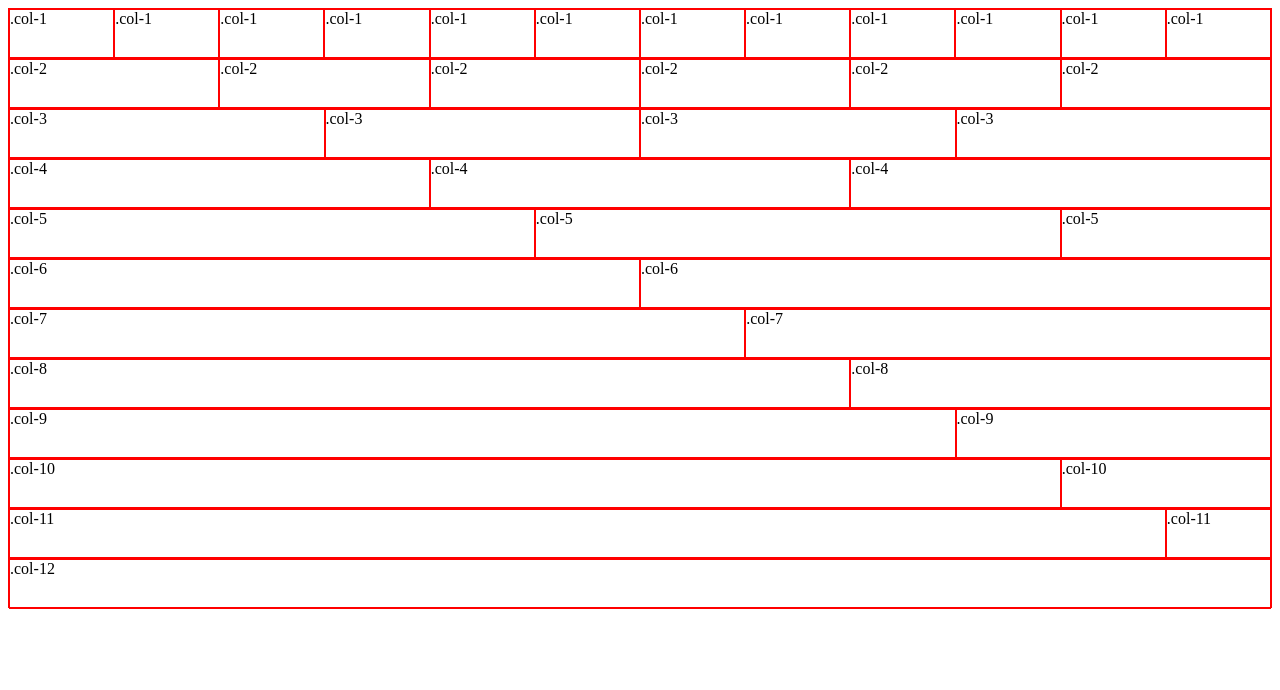
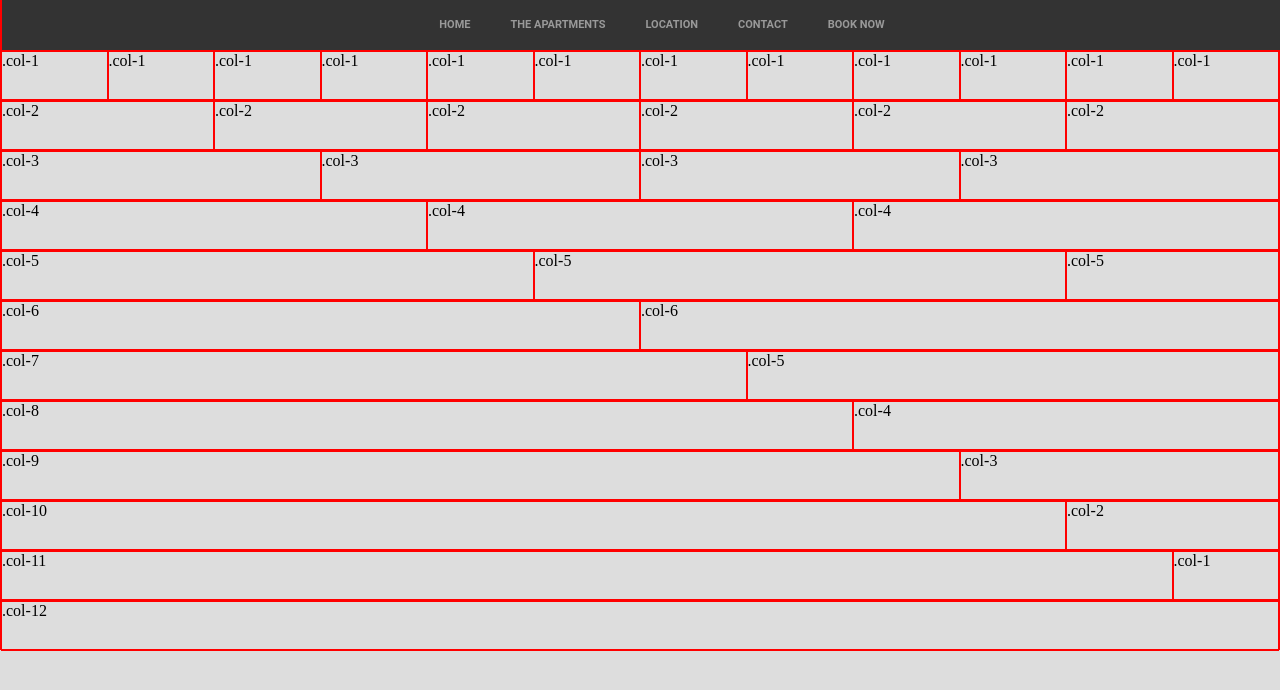
Before and after one commit to mcgofer/Shoestrap, a plain HTML site: page index.html in a window 1280 px wide. Drawn offline with Linux system fonts and the light colour scheme.

Commit message:
Navbar added

```diff
--- a/index.html
+++ b/index.html
@@ -11,6 +11,29 @@
 </head>
 
 <body>
+    <div class="row-12">
+        <div class="col-12">
+            <nav>
+                <ul>
+                    <li>
+                        <a href="#home">Home</a>
+                    </li>
+                    <li>
+                        <a href="#the-apartments">The Apartments</a>
+                    </li>
+                    <li>
+                        <a href="#location">Location</a>
+                    </li>
+                    <li>
+                        <a href="#contact">Contact</a>
+                    </li>
+                    <li>
+                        <a href="#book-now">Book Now</a>
+                    </li>
+                </ul>
+            </nav>
+        </div>
+    </div>
     <div class="row">
         <div class="col-1">.col-1</div>
         <div class="col-1">.col-1</div>
@@ -55,23 +78,23 @@
     </div>
     <div class="row-7">
         <div class="col-7a">.col-7</div>
-        <div class="col-7b">.col-7</div>
+        <div class="col-7b">.col-5</div>
     </div>
     <div class="row-8">
         <div class="col-8a">.col-8</div>
-        <div class="col-8b">.col-8</div>
+        <div class="col-8b">.col-4</div>
     </div>
     <div class="row-9">
         <div class="col-9a">.col-9</div>
-        <div class="col-9b">.col-9</div>
+        <div class="col-9b">.col-3</div>
     </div>
     <div class="row-10">
         <div class="col-10a">.col-10</div>
-        <div class="col-10b">.col-10</div>
+        <div class="col-10b">.col-2</div>
     </div>
     <div class="row-11">
         <div class="col-11a">.col-11</div>
-        <div class="col-11b">.col-11</div>
+        <div class="col-11b">.col-1</div>
     </div>
     <div class="row-12">
         <div class="col-12">.col-12</div>
--- a/style.css
+++ b/style.css
@@ -6,3 +6,39 @@ div {
     height: 50px;
     border: 1px solid red;
   }
+
+  * {
+    box-sizing: border-box;
+}
+
+body {
+   margin: 0;
+   background-color: #ddd;
+ }
+
+ nav li {
+   display: inline-block;
+ }
+
+ nav {
+   background-color: #333333;
+   position: fixed;
+   width: 100%;
+   top: 0;
+ }
+
+ nav ul {
+   margin: 0;
+   text-align: center;
+ }
+
+ nav li a {
+   line-height: 50px;
+   text-decoration: none;
+   color: #999;
+   font-family: 'Roboto', sans-serif;
+   font-size: 11px;
+   text-transform: uppercase;
+   font-weight: bold;
+   padding: 0 18px;
+ }
```
